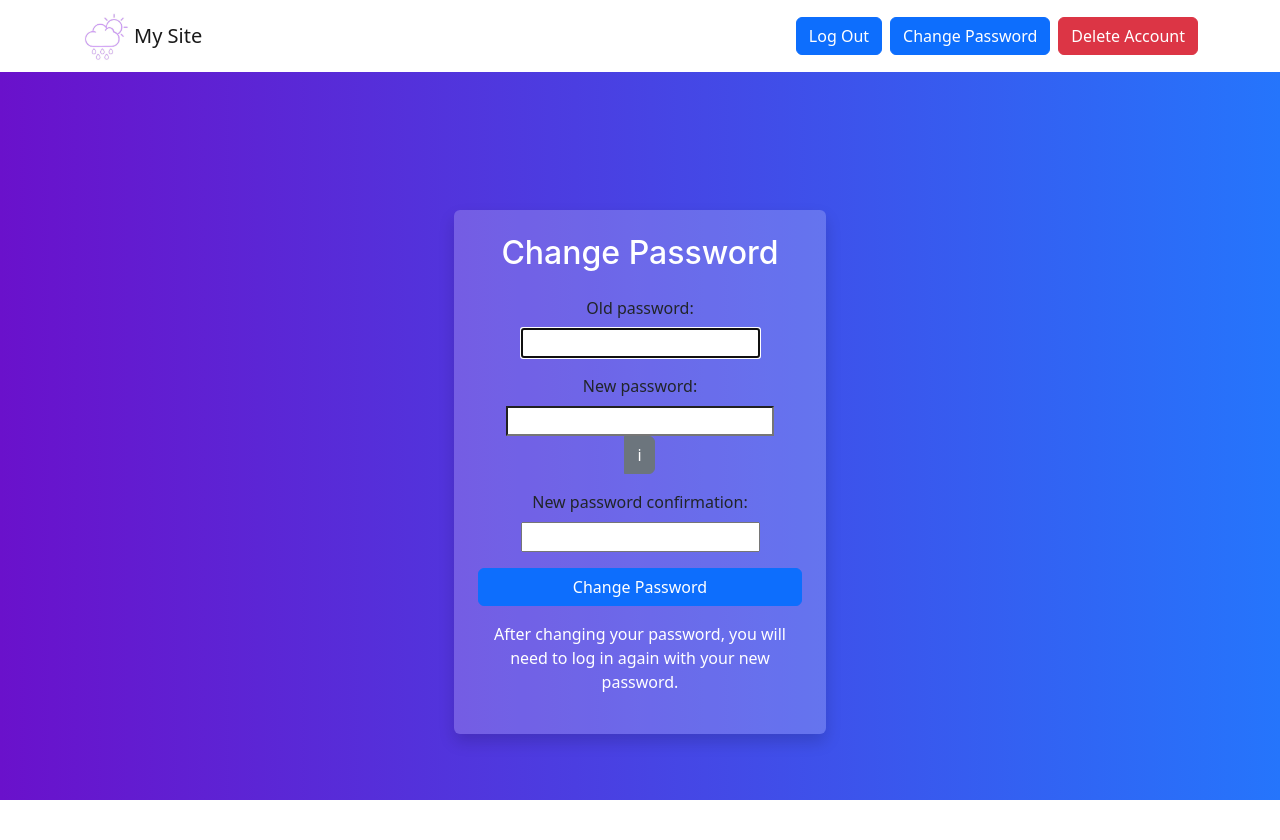
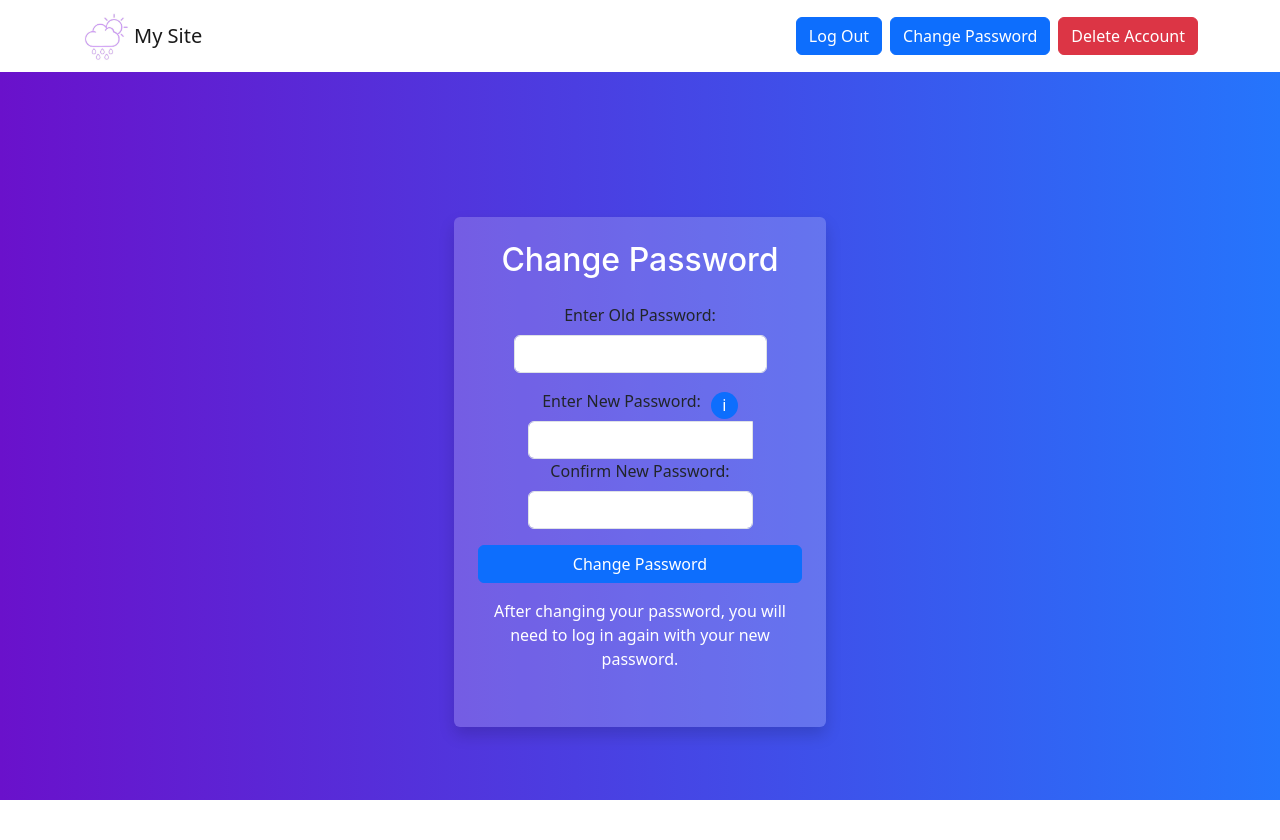
Before and after one commit to ayselatx/InternationalChallenges, a Django app: page /accounts/password_change/ in a window 1280 px wide. Shown: the top 840 px of the page. Run offline with Django 3.2, Linux system fonts and the light colour scheme; a user stored in the database is signed in; some libraries are stand-ins or nearby versions; some web fonts are replaced.

Commit message:
change password change of the template

```diff
--- /dev/null
+++ b/webapp/accounts/forms.py
@@ -0,0 +1,16 @@
+from django import forms
+from django.contrib.auth.forms import PasswordChangeForm
+
+class CustomPasswordChangeForm(PasswordChangeForm):
+    old_password = forms.CharField(
+        label="Enter Old Password",  # Change label here
+        widget=forms.PasswordInput(attrs={'class': 'form-control'})
+    )
+    new_password1 = forms.CharField(
+        label="Enter New Password",  # Change label here
+        widget=forms.PasswordInput(attrs={'class': 'form-control'})
+    )
+    new_password2 = forms.CharField(
+        label="Confirm New Password",  # Change label here
+        widget=forms.PasswordInput(attrs={'class': 'form-control'})
+    )
--- a/webapp/accounts/urls.py
+++ b/webapp/accounts/urls.py
@@ -4,6 +4,7 @@ from django.urls import path
 from .views import (
     SignUpView,
     PasswordChangeView,
+    CustomPasswordChangeView,
     PasswordChangeDoneView,
     AccountDeleteView,
     AccountDeleteDoneView,
@@ -11,12 +12,13 @@ from .views import (
 
 urlpatterns = [
     path("signup/", SignUpView.as_view(), name="signup"),
-    path("password_change/", PasswordChangeView.as_view(), name="password_change"),
+    path("password_change/", CustomPasswordChangeView.as_view(), name="password_change"),
     path(
         "password_change/done/",
         PasswordChangeDoneView.as_view(),
         name="password_change_done",
     ),
+
     path("delete/", AccountDeleteView.as_view(), name="account_delete"),
     path("delete/done/", AccountDeleteDoneView.as_view(), name="account_delete_done"),
 
--- a/webapp/accounts/views.py
+++ b/webapp/accounts/views.py
@@ -31,6 +31,15 @@ from django.views.generic import TemplateView
 from django.views.generic.edit import FormView
 from django import forms
 from django.contrib.auth import logout
+from django.contrib.auth.views import PasswordChangeView
+from django.urls import reverse_lazy
+from .forms import CustomPasswordChangeForm  # Import your custom form
+
+class CustomPasswordChangeView(PasswordChangeView):
+    form_class = CustomPasswordChangeForm
+    success_url = reverse_lazy('registration/password_change_done.html')
+    template_name = 'registration/password_change_form.html'  # Corrected
+
 
 class AccountDeleteForm(forms.Form):
     confirm = forms.BooleanField(label="I confirm that I want to delete my account")
--- a/webapp/static/css/styles.css
+++ b/webapp/static/css/styles.css
@@ -237,22 +237,56 @@ h2, .h2{
   background-color: #cd7be3;
 }
 
-.btn-tertiary{
-  outline-color: white;
-  outline-width: 15;
+.btn-tertiary {
+  background-color: #0d6efd;
+  color: white; /* White text */
+  border: none; /* Removes outline/border */
+  border-radius: 100%;
+  height: 27px !important;
+  width: 27px; /* Ensure it's a perfect circle */
+  display: flex;
+  align-items: center;
+  justify-content: center;
+  cursor: pointer; /* Shows clickable cursor */
 }
+
+.btn-tertiary:focus,
+.btn-tertiary:active {
+  outline: none; /* Remove focus outline */
+  box-shadow: none; /* Remove any extra shadow */
+}
+
 
 /* Center the input fields */
 input {
-  width: 100%; /* Ensures full width */
+  width: 100% !important;
   max-width: 300px; /* Restricts maximum width */
   margin: 0 auto; /* Centers horizontally */
   display: block; /* Prevents inline issues */
 }
 
+
+input[type="password"] {
+  width: 100% ;  /* Ensures all password fields are the same width */
+  max-width: 225px; /* Adjust to your preferred width */
+  padding: 10px; /* Adds better spacing */
+  box-sizing: border-box; /* Ensures padding doesn't affect width */
+}
+
+input[name="old_password"] {
+  width: 100%;
+  max-width: 350px;  /* Adjust width to match new password fields */
+  padding: 10px;
+  box-sizing: border-box;
+  display: block;
+}
+
+
 /* Style the input group for alignment */
 .input-group {
   justify-content: center; /* Centers content inside */
+  display: flex;
+  align-items: center;
 }
 
 /* Center form inside the box */
@@ -261,6 +295,14 @@ form {
   flex-direction: column;
   align-items: center;
 }
+
+
+.form-control {
+  width: 100% !important;
+  max-width: 300px; /* Restricts maximum width */
+
+}
+
 
 
 .progress {
--- a/webapp/templates/registration/password_change_form.html
+++ b/webapp/templates/registration/password_change_form.html
@@ -49,23 +49,32 @@
 
                 <div class="mb-3 text-center">
                     {{ form.old_password.label_tag }}
-                    <div class="input-group w-100 justify-content-center">
+                    <div class="input-group w-200 justify-content-center" style="display: flex; align-items: center;">
                         {{ form.old_password }}
                     </div>
                 </div>
 
+
                 <div class="mb-3 text-center">
-                    {{ form.new_password1.label_tag }}
-                    <div class="input-group w-100 justify-content-center">
-                        {{ form.new_password1 }}
-                        <button type="button" class="btn btn-secondary" id="toggleMessage">i</button>
-                      </div>
-                      <p id="passwordMessage" class="mt-2 text-black d-none"> Use at least 8 characters, including a number & special character.</p>
+                    <div style="display: flex; align-items: center; justify-content: center; gap: 10px;">
+                        {{ form.new_password1.label_tag }}
+                        <button type="button" class="btn-tertiary" id="toggleMessage"
+                            style="height: 38px; padding: 0 10px; display: flex; align-items: center; justify-content: center;">
+                            i
+                        </button>
+                    </div>
+
+
+
+                <div class="input-group w-100 justify-content-center" style="display: flex; align-items: center;">
+                    {{ form.new_password1 }}
+                    <p id="passwordMessage" class="mt-2 text-black d-none"> Use at least 8 characters, including a number & special character.</p>
                 </div>
+
 
                 <div class="mb-3 text-center">
                     {{ form.new_password2.label_tag }}
-                    <div class="input-group w-100 justify-content-center">
+                    <div class="input-group w-100 justify-content-center" style="display: flex; align-items: center;">
                         {{ form.new_password2 }}
                     </div>
                 </div>
```
